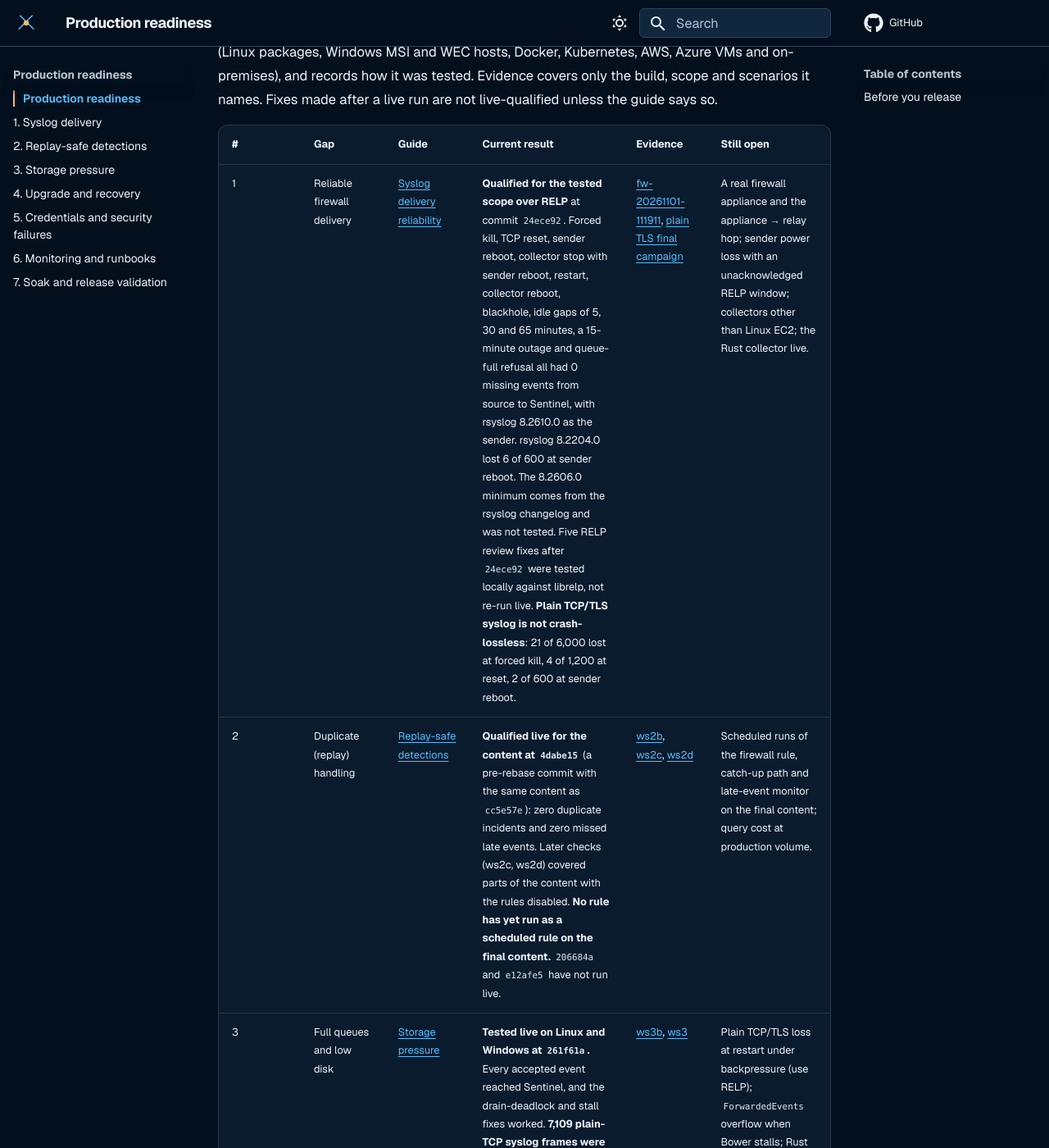
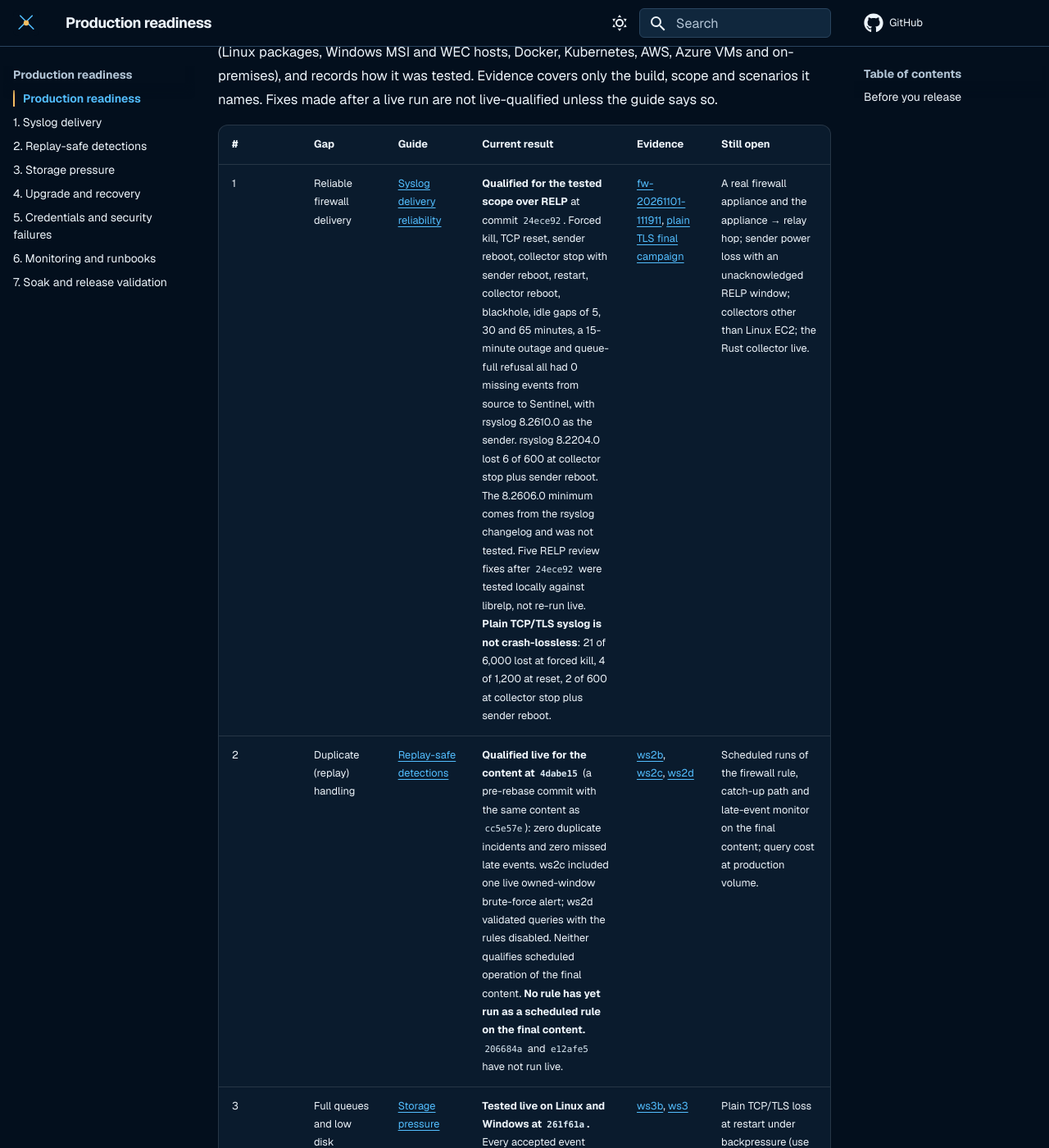
Before and after one commit to jusso-dev/Bower, an MkDocs documentation site: the page built from docs/production-readiness/index.md, in a window 1280 px wide and 1400 px high, scrolled down 440 px. Shown: the whole window at 82% size. Built offline with MkDocs 1.6.1 and Material for MkDocs 9.7.7, drawn with Linux system fonts in a browser that asks for light colours; some of the changed text lies outside the part shown.

Commit message:
docs: index wording fixes (council round 2)
Co-Authored-By: Claude Opus 5.5 <noreply@anthropic.com>

```diff
--- a/docs/production-readiness/index.md
+++ b/docs/production-readiness/index.md
@@ -14,11 +14,11 @@ says so.
 
 | # | Gap | Guide | Current result | Evidence | Still open |
 | --- | --- | --- | --- | --- | --- |
-| 1 | Reliable firewall delivery | [Syslog delivery reliability](01-syslog-delivery-reliability.md) | **Qualified for the tested scope over RELP** at commit `24ece92`. Forced kill, TCP reset, sender reboot, collector stop with sender reboot, restart, collector reboot, blackhole, idle gaps of 5, 30 and 65 minutes, a 15-minute outage and queue-full refusal all had 0 missing events from source to Sentinel, with rsyslog 8.2610.0 as the sender. rsyslog 8.2204.0 lost 6 of 600 at sender reboot. The 8.2606.0 minimum comes from the rsyslog changelog and was not tested. Five RELP review fixes after `24ece92` were tested locally against librelp, not re-run live. **Plain TCP/TLS syslog is not crash-lossless**: 21 of 6,000 lost at forced kill, 4 of 1,200 at reset, 2 of 600 at sender reboot. | [fw-20261101-111911](../evidence/fw-20261101-111911/README.md), [plain TLS final campaign](../evidence/ws6-20261101-final/README.md) | A real firewall appliance and the appliance → relay hop; sender power loss with an unacknowledged RELP window; collectors other than Linux EC2; the Rust collector live. |
-| 2 | Duplicate (replay) handling | [Replay-safe detections](02-replay-safe-detections.md) | **Qualified live for the content at `4dabe15`** (a pre-rebase commit with the same content as `cc5e57e`): zero duplicate incidents and zero missed late events. Later checks (ws2c, ws2d) covered parts of the content with the rules disabled. **No rule has yet run as a scheduled rule on the final content.** `206684a` and `e12afe5` have not run live. | [ws2b](../evidence/ws2b-20261102-003156/README.md), [ws2c](../evidence/ws2c-20261102-024502/README.md), [ws2d](../evidence/ws2d-20261102-065107/README.md) | Scheduled runs of the firewall rule, catch-up path and late-event monitor on the final content; query cost at production volume. |
+| 1 | Reliable firewall delivery | [Syslog delivery reliability](01-syslog-delivery-reliability.md) | **Qualified for the tested scope over RELP** at commit `24ece92`. Forced kill, TCP reset, sender reboot, collector stop with sender reboot, restart, collector reboot, blackhole, idle gaps of 5, 30 and 65 minutes, a 15-minute outage and queue-full refusal all had 0 missing events from source to Sentinel, with rsyslog 8.2610.0 as the sender. rsyslog 8.2204.0 lost 6 of 600 at collector stop plus sender reboot. The 8.2606.0 minimum comes from the rsyslog changelog and was not tested. Five RELP review fixes after `24ece92` were tested locally against librelp, not re-run live. **Plain TCP/TLS syslog is not crash-lossless**: 21 of 6,000 lost at forced kill, 4 of 1,200 at reset, 2 of 600 at collector stop plus sender reboot. | [fw-20261101-111911](../evidence/fw-20261101-111911/README.md), [plain TLS final campaign](../evidence/ws6-20261101-final/README.md) | A real firewall appliance and the appliance → relay hop; sender power loss with an unacknowledged RELP window; collectors other than Linux EC2; the Rust collector live. |
+| 2 | Duplicate (replay) handling | [Replay-safe detections](02-replay-safe-detections.md) | **Qualified live for the content at `4dabe15`** (a pre-rebase commit with the same content as `cc5e57e`): zero duplicate incidents and zero missed late events. ws2c included one live owned-window brute-force alert; ws2d validated queries with the rules disabled. Neither qualifies scheduled operation of the final content. **No rule has yet run as a scheduled rule on the final content.** `206684a` and `e12afe5` have not run live. | [ws2b](../evidence/ws2b-20261102-003156/README.md), [ws2c](../evidence/ws2c-20261102-024502/README.md), [ws2d](../evidence/ws2d-20261102-065107/README.md) | Scheduled runs of the firewall rule, catch-up path and late-event monitor on the final content; query cost at production volume. |
 | 3 | Full queues and low disk | [Storage pressure](03-storage-pressure.md) | **Tested live on Linux and Windows at `261f61a`.** Every accepted event reached Sentinel, and the drain-deadlock and stall fixes worked. **7,109 plain-TCP syslog frames were lost before acceptance** when the collector restarted while its volume was full. Review fixes after `261f61a` are unit-tested only. | [ws3b](../evidence/ws3b-20261102-005001/README.md), [ws3](../evidence/ws3-20261031-081023/README.md) | Plain TCP/TLS loss at restart under backpressure (use RELP); `ForwardedEvents` overflow when Bower stalls; Rust watermarks and pressure retention. |
 | 4 | Upgrades and recovery | [Upgrade, backup and recovery](04-upgrade-backup-recovery.md) | **Tested live in one low-rate run.** RPM and Docker upgrades under load, crash, forced stop/start and backup/restore lost no accepted events. The MSI kept operator settings only after the `bower.env` fix: the 264 → 270 upgrade dropped 12 of them. | [ws4](../evidence/ws4-20261031-074918/README.md) | MSI downgrade blocking and release versioning; WEC host loss and disaster-recovery replay; Kubernetes, Azure VM and DEB live runs; post-review fixes not re-run live; no Rust backup/restore. |
-| 5 | Credential rotation and security failures | [Credential rotation and security failures](05-credential-rotation-and-security-failures.md) | **Tested live, not a production approval.** Covered: expired, revoked and disabled Entra credentials; client-secret and certificate rotation; syslog mutual-TLS rotation; HMAC rotation; and an adversarial privacy sweep. Pack rejection and trusted-key rotation were **unit-tested only**. The Azure collectors ran on macOS, not as packaged services. A certificate file replaced under a running collector needs a restart. rsyslog drops one frame per refused TLS session: 40 lost during revocation. | [ws5](../evidence/ws5-20261031-074543/README.md) | Managed identity, workload identity, Key Vault and Secrets Manager live; HMAC dual-key period; pack version pinning; CRLF frame forging under LF syslog framing (use octet counting). |
+| 5 | Credential rotation and security failures | [Credential rotation and security failures](05-credential-rotation-and-security-failures.md) | **Tested live, not a production approval.** Covered: expired, revoked and disabled Entra credentials; client-secret and certificate rotation; syslog mutual-TLS rotation; HMAC rotation; and an adversarial privacy sweep. Pack rejection and trusted-key rotation were **unit-tested only**. The Azure collectors ran on macOS, not as packaged services. Replacing the Azure ingestion credential certificate file needs a restart; syslog TLS material reloads automatically. rsyslog drops one frame per refused TLS session: 40 lost during revocation. | [ws5](../evidence/ws5-20261031-074543/README.md) | Managed identity, workload identity, Key Vault and Secrets Manager live; HMAC dual-key period; pack version pinning; CRLF frame forging under LF syslog framing (use octet counting). |
 | 6 | Monitoring and runbooks | [Monitoring and runbooks](06-monitoring-and-runbooks.md) | **Drilled live on earlier rule versions.** Alerts fired and recovered for silent sources, failed delivery, backlog and collector down. The storage alert did not fire for an already-full queue; #161 changed this since, and the change is not live-validated. The TLS-expiry false positive the soak found has a fix on `main` (#171) that is not yet validated in Sentinel. | [ws6](../evidence/ws6-20261031-074751/README.md), [final campaign](../evidence/ws6-20261101-final/README.md) | Alerts marked "unverified" in the guide; changes since the drills; management API with Entra sign-in. |
 | 7 | 24-hour soak and release validation | [Soak and release validation](07-soak-and-release-validation.md) | **Failed on both collectors** (soak of `1a4c4c2`). The firewall failed criteria 3 (growth) and 5 (alerts: the TLS-expiry false positive). The WEC failed 3, 4 and 5: whole-run p99 latency was 881.8 s against an 18.16 s limit, attributed to reader cost growing with `ForwardedEvents` (not profiled), and two true alerts came from retention contention. All 896,400 source events per collector reached Sentinel. Firewall identity sets matched exactly; the WEC had none missing, but accepted-stage extras are unverified. There were no process restarts and no privacy-marker matches. | [soak-20261102-015614](../evidence/soak-20261102-015614/README.md) | The WEC reader fix and the retention-contention fix; firewall and WEC growth slopes. Release check 7 needs a re-soak that passes all six criteria on a build with #171 and those fixes. |
 
```
